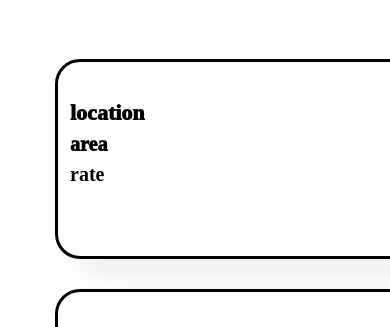
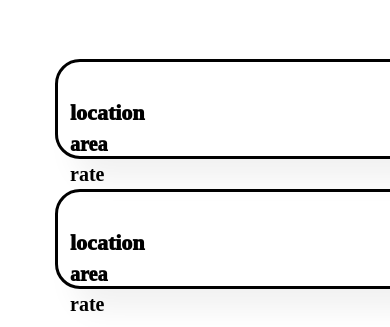
Before and after one commit to Dataanuj/realestate, a plain HTML site: page shop.html in a window 390 px wide. Shown: the part 115-442 px from the top of the page. Drawn offline with Linux system fonts and the light colour scheme.

Commit message:
Update style.css

```diff
--- a/style.css
+++ b/style.css
@@ -388,8 +388,8 @@ footer .col{
 
 
 #product1 .pro{
-width:150px;
-height:200px;
-}
+ width:100px;
+ height:100px;
+ }
 
 }
```
